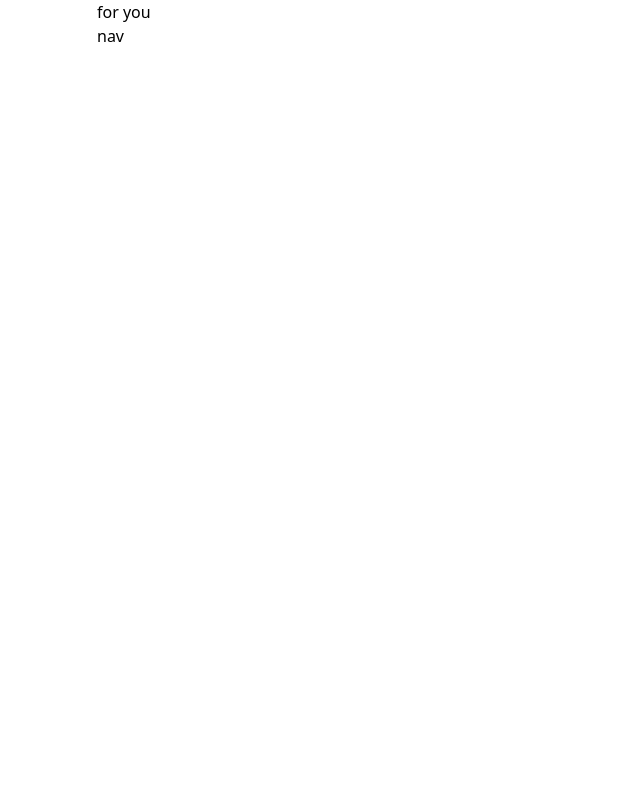
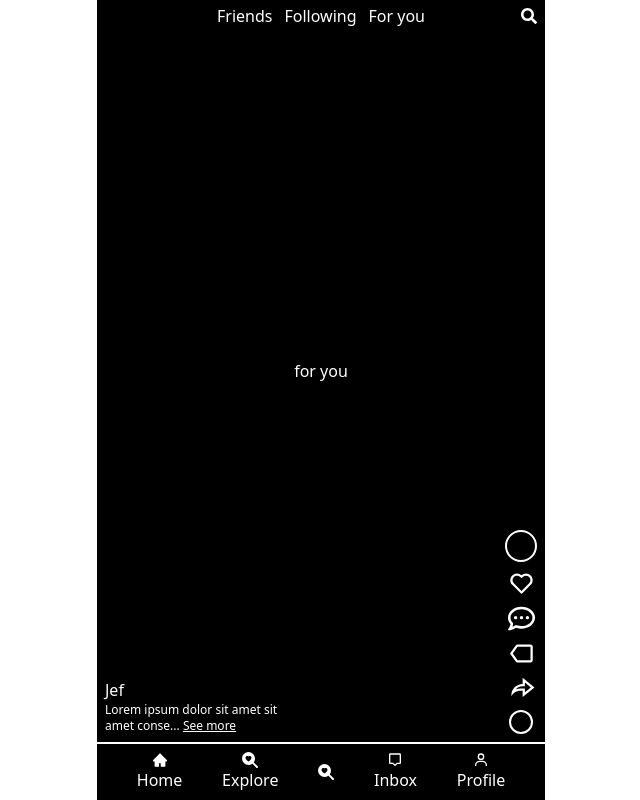
Before and after one commit to jeflugo/tiktok-plus-client, a React (Vite) app: page / in a window 1280 px wide. Shown: the whole page, without its empty margins (319-959 px from the left). Built offline with nearby package versions, Linux system fonts and the light colour scheme.

Commit message:
Basic styles for ForYou page

```diff
--- a/package.json
+++ b/package.json
@@ -12,6 +12,7 @@
   "dependencies": {
     "react": "^18.3.1",
     "react-dom": "^18.3.1",
+    "react-icons": "^5.2.1",
     "react-router-dom": "^6.25.1"
   },
   "devDependencies": {
--- a/src/App.tsx
+++ b/src/App.tsx
@@ -1,18 +1,24 @@
-import { lazy } from 'react'
 import { Route, Routes } from 'react-router-dom'
+// import { lazy } from 'react'
 
-const Home = lazy(() => import('./pages/Home'))
-const Search = lazy(() => import('./pages/Search'))
-const Settings = lazy(() => import('./pages/Settings'))
+import Home from './pages/Home'
+import Search from './pages/Search'
+import Settings from './pages/Settings'
+
+// const Home = lazy(() => import('./pages/Home'))
+// const Search = lazy(() => import('./pages/Search'))
+// const Settings = lazy(() => import('./pages/Settings'))
 
 export default function App() {
 	return (
 		<div className='mx-auto max-w-md'>
-			<Routes>
-				<Route path='/*' element={<Home />} />
-				<Route path='/search/*' element={<Search />} />
-				<Route path='/settings/*' element={<Settings />} />
-			</Routes>
+			<div className='min-h-screen flex flex-col'>
+				<Routes>
+					<Route path='/*' element={<Home />} />
+					<Route path='/search/*' element={<Search />} />
+					<Route path='/settings/*' element={<Settings />} />
+				</Routes>
+			</div>
 		</div>
 	)
 }
--- a/src/components/Navigation.tsx
+++ b/src/components/Navigation.tsx
@@ -1,3 +1,66 @@
+import { IconType } from 'react-icons'
+import { AiFillHome } from 'react-icons/ai'
+import { BiMessageAlt, BiUser } from 'react-icons/bi'
+import { BsSearchHeartFill } from 'react-icons/bs'
+import { Link } from 'react-router-dom'
+
+type TLink = {
+	name: string
+	Icon: IconType
+	link: string
+}
+
+const NAVIGATION_LINKS: TLink[] = [
+	{
+		name: 'Home',
+		Icon: AiFillHome,
+		link: '/',
+	},
+	{
+		name: 'Explore',
+		Icon: BsSearchHeartFill,
+		link: '/explore',
+	},
+	{
+		name: 'Create',
+		Icon: BsSearchHeartFill,
+		link: '/create',
+	},
+	{
+		name: 'Inbox',
+		Icon: BiMessageAlt,
+		link: '/inbox',
+	},
+	{
+		name: 'Profile',
+		Icon: BiUser,
+		link: '/profile',
+	},
+]
+
 export default function Navigation() {
-	return <div>nav</div>
+	return (
+		<div className='border-t-2 border-white bg-black text-white py-2'>
+			<div className='flex justify-evenly items-center'>
+				{NAVIGATION_LINKS.map(({ name, Icon, link }, index) => {
+					if (index === 2)
+						return (
+							<div>
+								<Link to={link}>
+									<Icon />
+								</Link>
+							</div>
+						)
+					return (
+						<div className='flex flex-col justify-center items-center'>
+							<Link to={link}>
+								<Icon />
+							</Link>
+							<h4>{name}</h4>
+						</div>
+					)
+				})}
+			</div>
+		</div>
+	)
 }
--- a/src/pages/Home/index.tsx
+++ b/src/pages/Home/index.tsx
@@ -1,31 +1,29 @@
 import { Route, Routes } from 'react-router-dom'
-import SuspenseLoader from '../../components/SuspenseLoader'
-import { lazy } from 'react'
+// import { lazy } from 'react'
+// import SuspenseLoader from '../../components/SuspenseLoader'
 import Navigation from '../../components/Navigation'
 
-const Vids = lazy(() => import('./pages/Vids'))
-const Explore = lazy(() => import('./pages/Explore'))
-const Inbox = lazy(() => import('./pages/Inbox'))
-const Profile = lazy(() => import('./pages/Profile'))
+import Vids from './pages/Vids'
+import Explore from './pages/Explore'
+import Inbox from './pages/Inbox'
+import Profile from './pages/Profile'
+
+// const Vids = lazy(() => import('./pages/Vids'))
+// const Explore = lazy(() => import('./pages/Explore'))
+// const Inbox = lazy(() => import('./pages/Inbox'))
+// const Profile = lazy(() => import('./pages/Profile'))
 
 export default function Home() {
 	return (
 		<>
-			<Routes>
-				<Route path='/*' element={<SuspenseLoader children={<Vids />} />} />
-				<Route
-					path='/explore/*'
-					element={<SuspenseLoader children={<Explore />} />}
-				/>
-				<Route
-					path='/inbox/*'
-					element={<SuspenseLoader children={<Inbox />} />}
-				/>
-				<Route
-					path='/profile/*'
-					element={<SuspenseLoader children={<Profile />} />}
-				/>
-			</Routes>
+			<main className='flex-1 flex bg-black text-white'>
+				<Routes>
+					<Route path='/*' element={<Vids />} />
+					<Route path='/explore/*' element={<Explore />} />
+					<Route path='/inbox/*' element={<Inbox />} />
+					<Route path='/profile/*' element={<Profile />} />
+				</Routes>
+			</main>
 			<Navigation />
 		</>
 	)
--- /dev/null
+++ b/src/pages/Home/pages/Vids/components/Info.tsx
@@ -0,0 +1,13 @@
+export default function Info() {
+	return (
+		<div className='absolute bottom-2 left-2'>
+			<h3>Jef</h3>
+			<div className='max-w-[200px]'>
+				<p className='text-xs'>
+					<span>Lorem ipsum dolor sit amet sit amet conse... </span>
+					<a className='underline'>See more</a>
+				</p>
+			</div>
+		</div>
+	)
+}
--- a/src/pages/Home/pages/Vids/components/Navigation.tsx
+++ b/src/pages/Home/pages/Vids/components/Navigation.tsx
@@ -1,3 +1,34 @@
+import { FaSearch } from 'react-icons/fa'
+import { Link } from 'react-router-dom'
+
+const HOME_NAV_LINKS = [
+	{
+		name: 'Friends',
+		link: '/friends',
+	},
+	{
+		name: 'Following',
+		link: '/following',
+	},
+	{
+		name: 'For you',
+		link: '/',
+	},
+]
+
 export default function Navigation() {
-	return <div></div>
+	return (
+		<div className='absolute w-full top-0 flex justify-center'>
+			<ul className='flex gap-3 mt-1'>
+				{HOME_NAV_LINKS.map(({ name, link }, index) => (
+					<li key={index}>
+						<Link to={link}>{name}</Link>
+					</li>
+				))}
+			</ul>
+			<div className='absolute top-2 right-2'>
+				<FaSearch />
+			</div>
+		</div>
+	)
 }
--- /dev/null
+++ b/src/pages/Home/pages/Vids/components/SideBar.tsx
@@ -0,0 +1,16 @@
+import { BiHeart, BiTag } from 'react-icons/bi'
+import { FaRegCommentDots } from 'react-icons/fa6'
+import { RiShareForwardLine } from 'react-icons/ri'
+
+export default function SideBar() {
+	return (
+		<div className='absolute	bottom-2 right-2 flex flex-col gap-2 justify-center items-center'>
+			<div className='w-8 h-8 border-2 border-white rounded-full'></div>
+			<BiHeart size={27} />
+			<FaRegCommentDots size={27} />
+			<BiTag size={27} />
+			<RiShareForwardLine size={27} />
+			<div className='w-6 h-6 border-2 border-white rounded-full'></div>
+		</div>
+	)
+}
--- a/src/pages/Home/pages/Vids/index.tsx
+++ b/src/pages/Home/pages/Vids/index.tsx
@@ -1,51 +1,33 @@
 import { Route, Routes } from 'react-router-dom'
-import { lazy } from 'react'
-import SuspenseLoader from '../../../../components/SuspenseLoader'
+// import { lazy } from 'react'
+// import SuspenseLoader from '../../../../components/SuspenseLoader'
+
 import Navigation from './components/Navigation'
+import SideBar from './components/SideBar'
+import Info from './components/Info'
 
-const ForYou = lazy(() => import('./pages/ForYou'))
-const Following = lazy(() => import('./pages/Following'))
-const Friends = lazy(() => import('./pages/Friends'))
-const NotFound = lazy(() => import('../../../../components/NotFound'))
+import ForYou from './pages/ForYou'
+import Following from './pages/Following'
+import Friends from './pages/Friends'
+import NotFound from '../../../../components/NotFound'
 
-export default function Home() {
+// const ForYou = lazy(() => import('./pages/ForYou'))
+// const Following = lazy(() => import('./pages/Following'))
+// const Friends = lazy(() => import('./pages/Friends'))
+// const NotFound = lazy(() => import('../../../../components/NotFound'))
+
+export default function Vids() {
 	return (
-		<>
+		<div className='relative flex-1 flex justify-center items-center'>
 			<Navigation />
+			<SideBar />
+			<Info />
 			<Routes>
-				<Route
-					path='/'
-					element={
-						<SuspenseLoader>
-							<ForYou />
-						</SuspenseLoader>
-					}
-				/>
-				<Route
-					path='/following'
-					element={
-						<SuspenseLoader>
-							<Following />
-						</SuspenseLoader>
-					}
-				/>
-				<Route
-					path='/friends'
-					element={
-						<SuspenseLoader>
-							<Friends />
-						</SuspenseLoader>
-					}
-				/>
-				<Route
-					path='*'
-					element={
-						<SuspenseLoader>
-							<NotFound />
-						</SuspenseLoader>
-					}
-				/>
+				<Route path='/' element={<ForYou />} />
+				<Route path='/following' element={<Following />} />
+				<Route path='/friends' element={<Friends />} />
+				<Route path='*' element={<NotFound />} />
 			</Routes>
-		</>
+		</div>
 	)
 }
```
Also changed, not shown: 1 other file (tests, documents, lock files or other folders).
